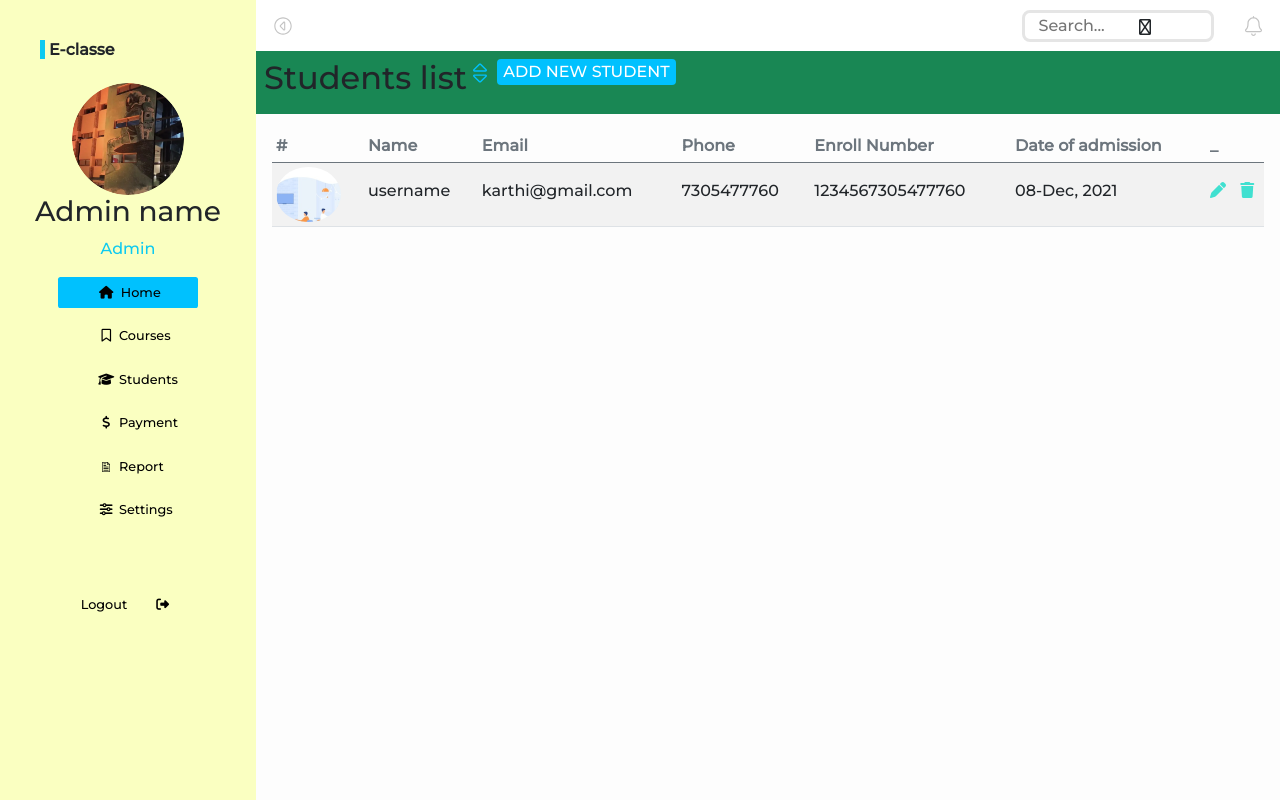
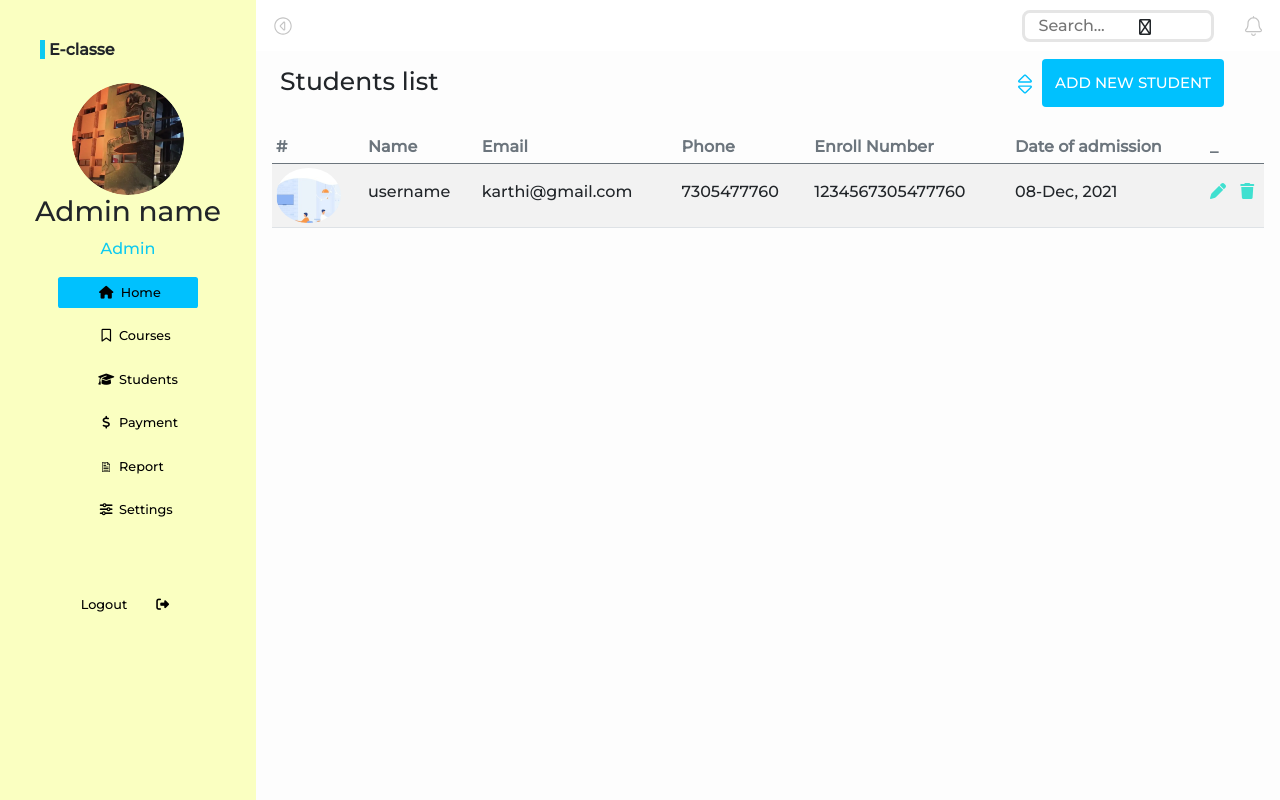
Before and after one commit to soumia-elyakni/E-Classe, a plain HTML site: page students.html in a window 1280 px wide. Drawn offline with Linux system fonts and the light colour scheme.

Commit message:
avanttable

```diff
--- a/Dashboard.css
+++ b/Dashboard.css
@@ -147,10 +147,18 @@ height: 4vw;
     font-size: 1vw;
 }
 
-/*@media (min-width: 768px) and (max-width: 991.98px) {
+/*students tableau*/
 
-    .cards{
-        display: block;
-    }
+.tabtitle{
+    font-size: 25px;
+}
 
- }*/
+.addns{
+    font-size: 15px;
+    padding: 1vw;
+}
+
+tbody tr{
+    background-color: white;
+    border-radius: 8px;
+}
--- a/students.html
+++ b/students.html
@@ -106,18 +106,17 @@
             </div>
           </nav>
                <!--avanttable-->
-        <section class="d-flex p-2 bg-success">
 
-         <h2>Students list</h2>
-         <div>
+        <section class="row-col-12 d-flex p-2 mx-3">
+
+         <h2 class="tabtitle col-9 align-self-center mt-1">Students list</h2>
+         <div class="col-3 align-self-center ">
            <button style="border: transparent; background: transparent; align-self: center;"> <svg width="14" height="20" viewBox="0 0 14 20" fill="none" xmlns="http://www.w3.org/2000/svg">
                 <path d="M12.6 11.375H1.39998C0.157481 11.375 -0.472519 12.8574 0.411231 13.7211L6.01123 19.2211C6.55811 19.7582 7.44623 19.7582 7.99311 19.2211L13.5931 13.7211C14.4681 12.8574 13.8425 11.375 12.6 11.375ZM6.99998 18.25L1.39998 12.75H12.6L6.99998 18.25ZM1.39998 8.625H12.6C13.8425 8.625 14.4725 7.14257 13.5887 6.2789L7.98873 0.7789C7.44186 0.241791 6.55373 0.241791 6.00686 0.7789L0.406856 6.2789C-0.468144 7.14257 0.157481 8.625 1.39998 8.625ZM6.99998 1.74999L12.6 7.24999H1.39998L6.99998 1.74999Z" fill="#00C1FE"/>
             </svg> </button>
-            <button class="text-white" style="border : none; background:#00C1FE; border-radius: 4px;">
+            <button class="addns text-white" style="border : none; background:#00C1FE; border-radius: 4px;">
                 ADD NEW STUDENT
             </button>
-
-
 
          </div>
         </section>
@@ -139,7 +138,7 @@
             </tr>
           </thead>
           <tbody>
-            <tr style="background: white; border-radius: 8px;">
+            <tr>
               <td><img src="images/img_table.png" class="rounded-circle" alt="img"></td>
               <td class="pt-3">username</td>
               <td class="pt-3">karthi@gmail.com</td>
```
